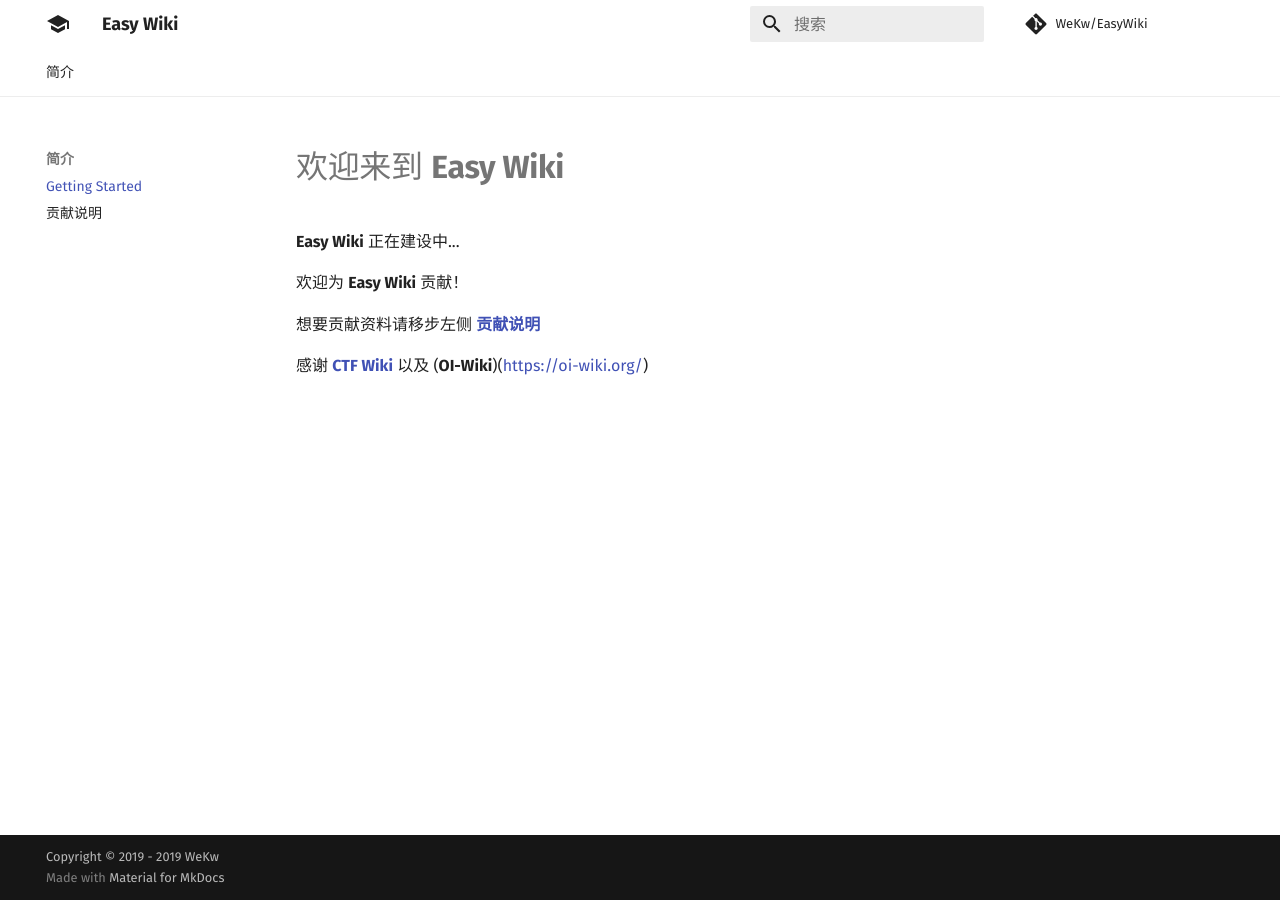
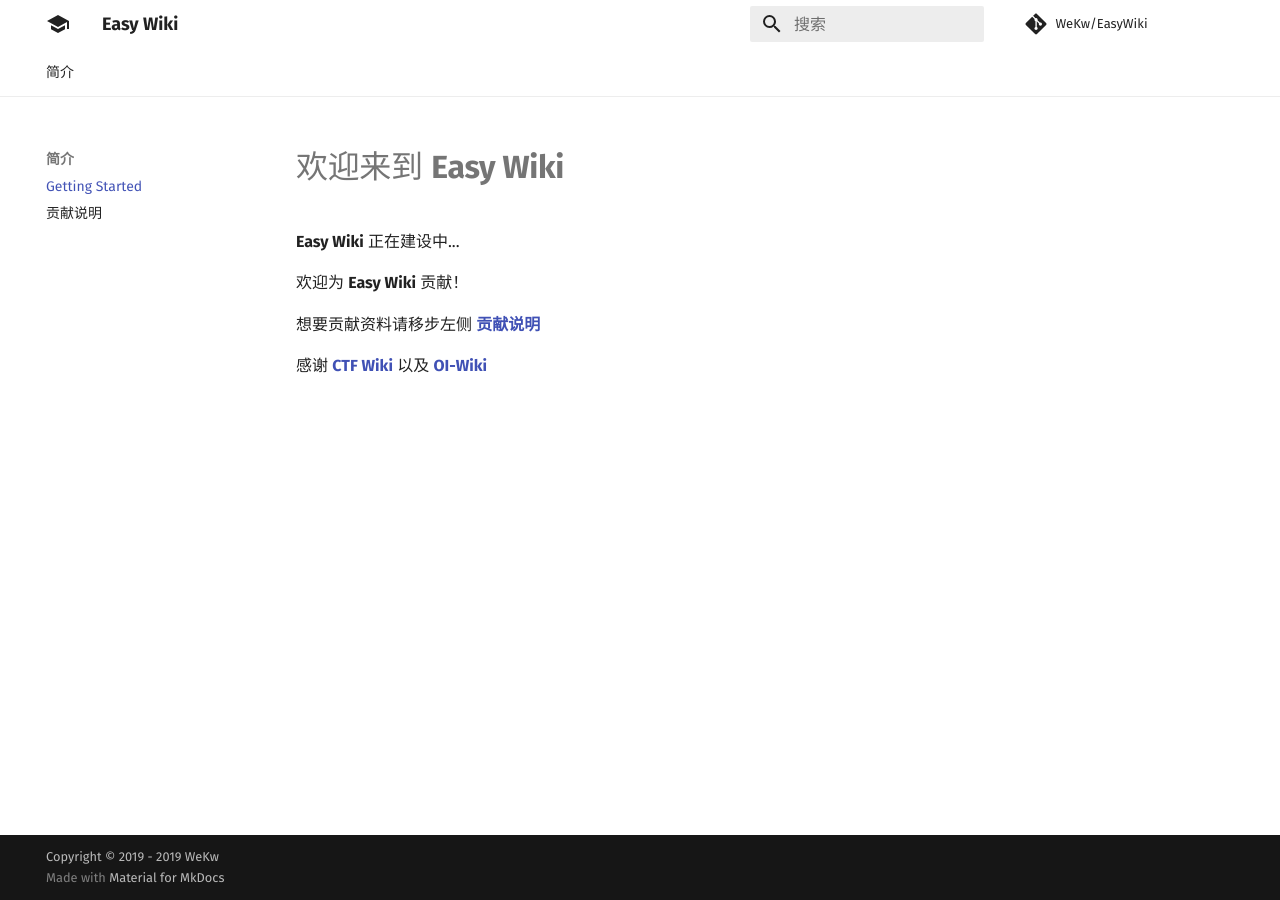
Before and after one commit to WeKw/EasyWiki, an MkDocs documentation site: the page built from docs/index.md, in a window 1280 px wide. Built offline with MkDocs 1.6.1 and Material for MkDocs 9.7.7, drawn with Linux system fonts in a browser that asks for light colours; comment, search, counter and statistics services are not loaded.

Commit message:
Update index.md

```diff
--- a/docs/index.md
+++ b/docs/index.md
@@ -6,4 +6,4 @@
 
 想要贡献资料请移步左侧 [**贡献说明**](/intro/push/)
 
-感谢 [**CTF Wiki**](https://ctf-wiki.github.io/ctf-wiki/) 以及 (**OI-Wiki**)(https://oi-wiki.org/)
+感谢 [**CTF Wiki**](https://ctf-wiki.github.io/ctf-wiki/) 以及 [**OI-Wiki**](https://oi-wiki.org/)
```
